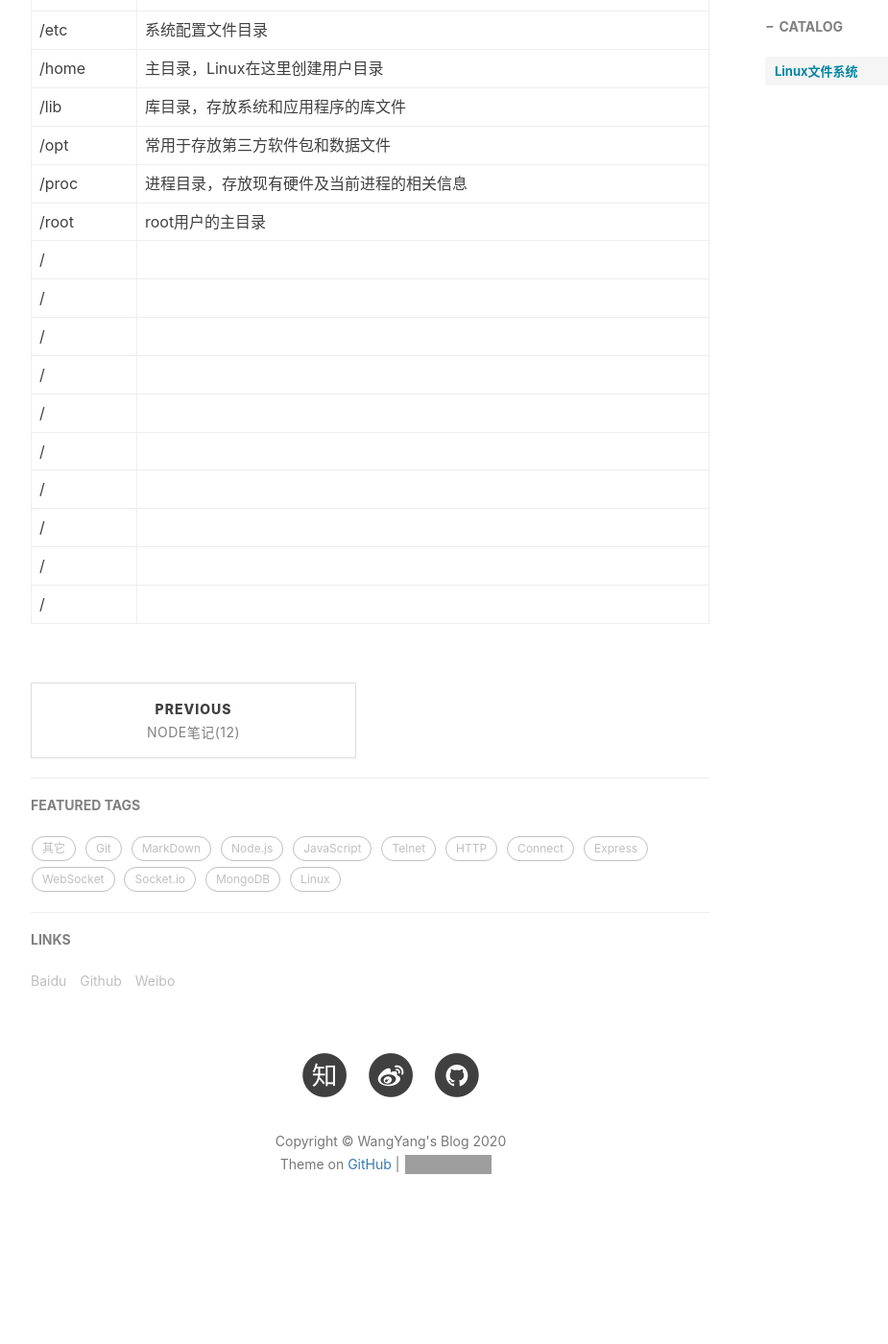
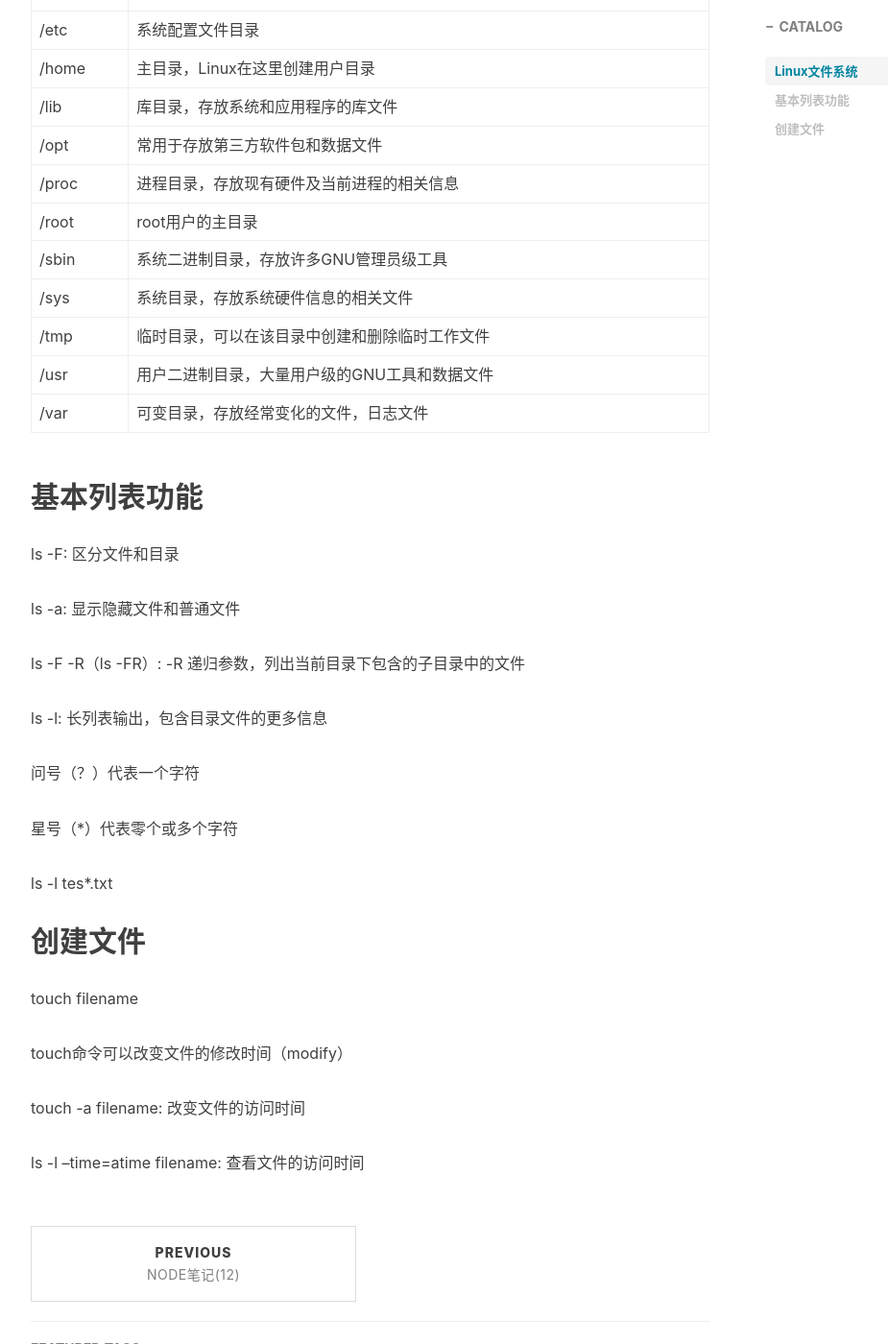
Before and after one commit to wangyang1996/wangyang1996.github.io, a Jekyll site: the page built from _posts/2020-2-28-Linux-1.md, in a window 1280 px wide and 1400 px high, scrolled down 965 px. Shown: the whole window at 96% size, without its empty margins (233-1158 px from the left). Built offline with Jekyll 4.4.1, drawn with Linux system fonts in a browser that asks for light colours; nearby versions of some CDN libraries; comment, search, counter and statistics services are not loaded; before the commit the page ends 2282 px from its top, so only the background shows below that; grey boxes are pictures that could not be loaded.

Commit message:
Update 2020-2-28-Linux-1.md

```diff
--- a/_posts/2020-2-28-Linux-1.md
+++ b/_posts/2020-2-28-Linux-1.md
@@ -29,13 +29,36 @@ Linux会在根驱动器上创建一些特别的目录，称为挂载点。挂载
 | /opt | 常用于存放第三方软件包和数据文件  |
 | /proc | 进程目录，存放现有硬件及当前进程的相关信息  |
 | /root | root用户的主目录  |
-| / |   |
-| / |   |
-| / |   |
-| / |   |
-| / |   |
-| / |   |
-| / |   |
-| / |   |
-| / |   |
-| / |   |
+| /sbin | 系统二进制目录，存放许多GNU管理员级工具  |
+| /sys | 系统目录，存放系统硬件信息的相关文件   |
+| /tmp | 临时目录，可以在该目录中创建和删除临时工作文件  |
+| /usr | 用户二进制目录，大量用户级的GNU工具和数据文件   |
+| /var | 可变目录，存放经常变化的文件，日志文件  |
+
+
+基本列表功能
+-------------------
+
+ls -F: 区分文件和目录
+
+ls -a: 显示隐藏文件和普通文件
+
+ls -F -R（ls -FR）: -R 递归参数，列出当前目录下包含的子目录中的文件
+
+ls -l: 长列表输出，包含目录文件的更多信息
+
+问号（？）代表一个字符
+
+星号（\*）代表零个或多个字符
+
+ls -l tes\*.txt
+
+创建文件
+----------------------------
+touch filename
+
+touch命令可以改变文件的修改时间（modify）
+
+touch -a filename: 改变文件的访问时间
+
+ls -l --time=atime filename: 查看文件的访问时间
```
